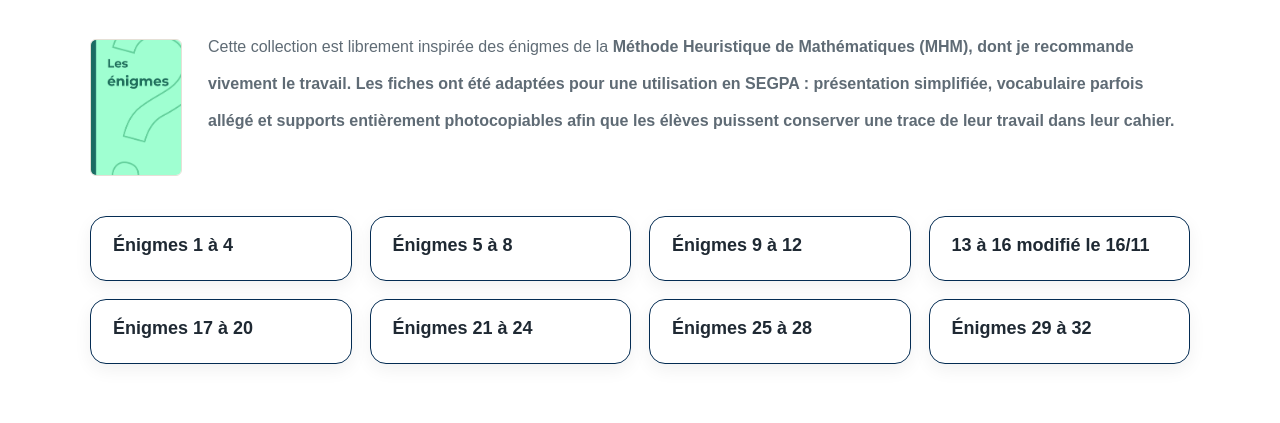
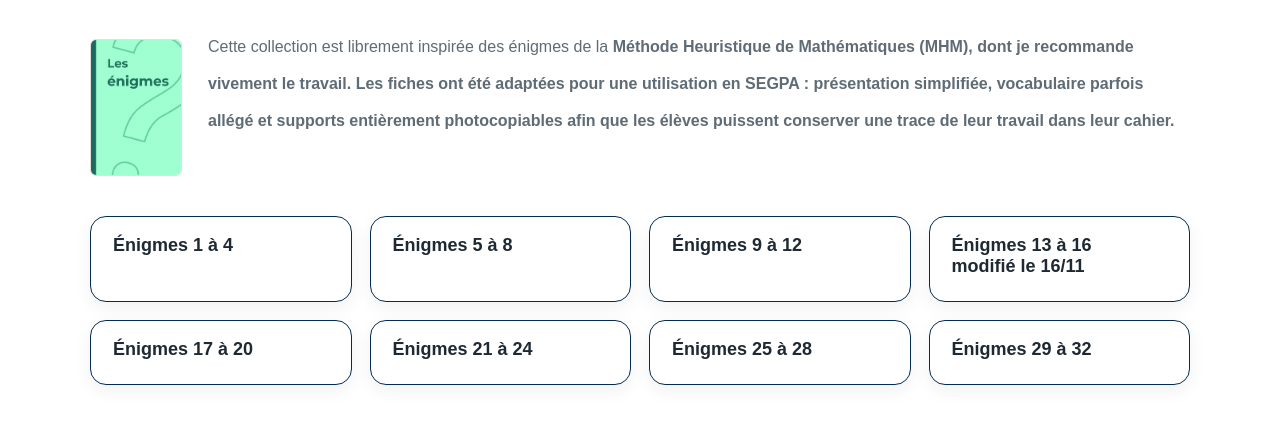
Before and after one commit to cedricguyot/ressources-segpa, a plain HTML site: page enigmes.html in a window 1280 px wide. Shown: the part 143-566 px from the top of the page. Drawn offline with Linux system fonts and the light colour scheme.

Commit message:
engimes html modifié

```diff
--- a/enigmes.html
+++ b/enigmes.html
@@ -41,7 +41,7 @@
 <strong>Énigmes 9 à 12</strong>
 </a>
 <a class="pdf pdf-maths" href="pdf/maths/enigmes/Enigmes4.pdf" target="_blank">
-<strong>13 à 16 modifié le 16/11</strong>
+<strong>Énigmes 13 à 16 <br> modifié le 16/11</strong>
 </a>
 <a class="pdf pdf-maths" href="pdf/maths/enigmes/Enigmes5.pdf" target="_blank">
 <strong>Énigmes 17 à 20</strong>
```
